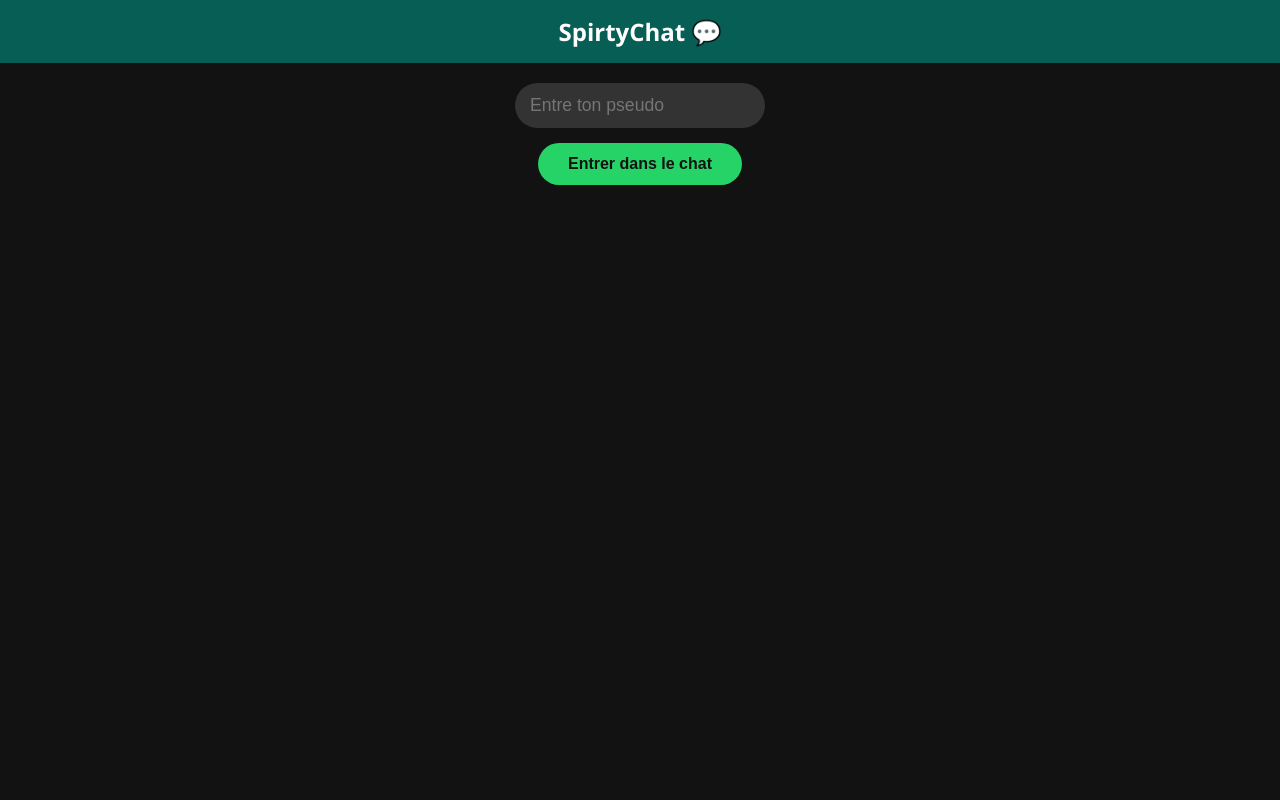
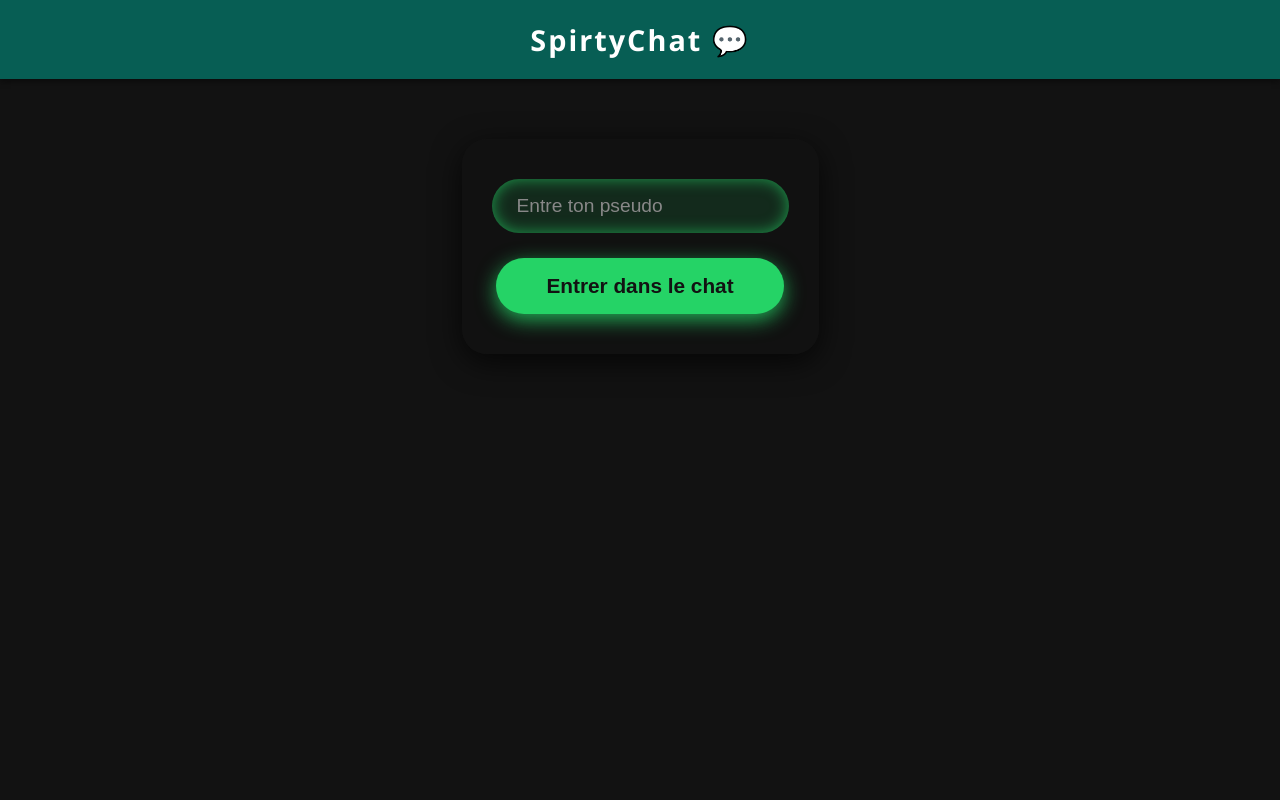
Before and after one commit to Ghostery69/Bottttt, a Flask app: page / in a window 1280 px wide. Run offline with Flask 3, Linux system fonts and the light colour scheme.

Commit message:
Update index.html

```diff
--- a/templates/index.html
+++ b/templates/index.html
@@ -5,137 +5,247 @@
 <meta name="viewport" content="width=device-width, initial-scale=1" />
 <title>SpirtyChat Modern UX 💬</title>
 <style>
-  /* Reset simple */
+  /* Reset & base */
   * {
     box-sizing: border-box;
   }
   body {
     margin: 0; padding: 0;
+    height: 100vh;
     background: #121212;
     font-family: 'Segoe UI', Tahoma, Geneva, Verdana, sans-serif;
-    color: #fff;
+    color: #eee;
     display: flex;
     flex-direction: column;
-    height: 100vh;
+    overflow: hidden;
   }
+
+  /* Header */
   header {
     background: #075E54;
-    padding: 15px 20px;
-    font-size: 1.5rem;
+    padding: 20px;
+    font-size: 1.8rem;
     font-weight: 700;
     text-align: center;
-    box-shadow: 0 2px 4px rgb(0 0 0 / 0.3);
+    color: #fff;
+    letter-spacing: 2px;
+    box-shadow: 0 3px 6px rgba(0,0,0,0.4);
+    user-select: none;
   }
+
+  /* Chat container global */
   #chat-container {
     flex: 1;
     display: flex;
     flex-direction: column;
-    padding: 10px;
-    overflow: hidden;
-    background: #222;
+    background: #121212;
   }
+
+  /* Zone des messages */
   #messages {
     flex: 1;
     overflow-y: auto;
-    padding-right: 10px;
+    padding: 16px 20px;
+    display: flex;
+    flex-direction: column;
+    gap: 12px;
+    scrollbar-width: thin;
+    scrollbar-color: #25d36633 transparent;
   }
+  #messages::-webkit-scrollbar {
+    width: 8px;
+  }
+  #messages::-webkit-scrollbar-thumb {
+    background-color: #25d366aa;
+    border-radius: 10px;
+  }
+  #messages::-webkit-scrollbar-track {
+    background: transparent;
+  }
+
   /* Bulles messages */
   .message {
-    max-width: 75%;
-    padding: 12px 16px;
-    margin: 8px 0;
-    border-radius: 20px;
-    position: relative;
-    word-wrap: break-word;
+    max-width: 70%;
+    padding: 14px 20px;
+    border-radius: 30px;
     font-size: 1rem;
     line-height: 1.3;
+    word-wrap: break-word;
+    box-shadow: 0 1px 5px rgba(0,0,0,0.3);
+    position: relative;
+    animation: fadeInUp 0.3s ease forwards;
   }
+
+  /* Animation apparition des messages */
+  @keyframes fadeInUp {
+    from {
+      opacity: 0;
+      transform: translateY(15px);
+    }
+    to {
+      opacity: 1;
+      transform: translateY(0);
+    }
+  }
+
+  /* Messages envoyés par moi */
   .message.me {
     margin-left: auto;
-    background: #25D366; /* Vert WhatsApp */
+    background: linear-gradient(135deg, #25D366, #128C34);
     color: #121212;
     border-bottom-right-radius: 5px;
+    font-weight: 600;
+    box-shadow: 0 5px 15px rgba(37, 211, 102, 0.5);
   }
+
+  /* Messages reçus */
   .message.other {
     margin-right: auto;
-    background: #333;
+    background: #262626;
     color: #eee;
     border-bottom-left-radius: 5px;
+    box-shadow: 0 3px 10px rgba(0, 0, 0, 0.5);
   }
+
+  /* Nom utilisateur au dessus du message */
   .username {
     font-weight: 700;
-    font-size: 0.85rem;
-    margin-bottom: 4px;
+    font-size: 0.8rem;
+    margin-bottom: 6px;
     opacity: 0.7;
+    user-select: none;
   }
 
-  /* Barre d'envoi */
+  /* Zone de saisie */
   #input-area {
     display: flex;
-    padding: 10px 5px;
+    padding: 15px 20px;
     background: #121212;
     border-top: 1px solid #333;
   }
+
   #message-input {
     flex: 1;
-    padding: 12px 15px;
-    font-size: 1rem;
+    font-size: 1.1rem;
+    padding: 14px 20px;
     border-radius: 30px;
     border: none;
     outline: none;
-    background: #333;
+    background: #222;
     color: #eee;
+    box-shadow: inset 0 0 10px #000;
+    transition: background-color 0.3s ease;
   }
+  #message-input::placeholder {
+    color: #888;
+  }
+  #message-input:focus {
+    background-color: #25d36620;
+    box-shadow: inset 0 0 15px #25d366aa;
+  }
+
   #send-btn {
     background: #25D366;
     border: none;
     color: #121212;
     font-weight: 700;
-    padding: 0 20px;
-    margin-left: 10px;
+    padding: 0 25px;
+    margin-left: 15px;
     border-radius: 30px;
     cursor: pointer;
-    transition: background-color 0.3s ease;
+    font-size: 1.1rem;
+    box-shadow: 0 4px 15px #25d366bb;
+    transition: background-color 0.3s ease, transform 0.2s ease;
   }
   #send-btn:hover {
-    background: #128C34;
+    background-color: #128C34;
+    transform: scale(1.05);
+  }
+  #send-btn:active {
+    transform: scale(0.95);
   }
 
-  /* Input pseudo au démarrage */
+  /* Zone pseudo */
   #username-area {
-    background: #121212;
-    padding: 20px;
+    background: #121212dd;
+    padding: 40px 30px;
     text-align: center;
+    border-radius: 25px;
+    box-shadow: 0 8px 30px rgba(0,0,0,0.7);
+    max-width: 400px;
+    margin: 60px auto;
   }
   #username-input {
-    padding: 12px 15px;
-    font-size: 1.1rem;
-    border-radius: 30px;
+    width: 100%;
+    max-width: 320px;
+    padding: 16px 25px;
+    font-size: 1.2rem;
+    border-radius: 40px;
     border: none;
     outline: none;
-    width: 250px;
-    max-width: 80%;
-    margin-bottom: 15px;
     background: #333;
     color: #eee;
+    box-shadow: inset 0 0 12px #000;
+    transition: background-color 0.3s ease;
+    margin-bottom: 25px;
+  }
+  #username-input::placeholder {
+    color: #888;
+  }
+  #username-input:focus {
+    background-color: #25d36620;
+    box-shadow: inset 0 0 15px #25d366aa;
   }
   #username-btn {
     background: #25D366;
     border: none;
     color: #121212;
-    font-weight: 700;
-    padding: 12px 30px;
-    border-radius: 30px;
+    font-weight: 800;
+    padding: 16px 50px;
+    border-radius: 40px;
     cursor: pointer;
-    font-size: 1rem;
+    font-size: 1.3rem;
+    box-shadow: 0 6px 20px #25d366cc;
+    transition: background-color 0.3s ease, transform 0.2s ease;
   }
   #username-btn:hover {
     background: #128C34;
+    transform: scale(1.07);
+  }
+  #username-btn:active {
+    transform: scale(0.95);
   }
 
+  /* Responsive - mobile */
+  @media (max-width: 480px) {
+    header {
+      font-size: 1.4rem;
+      padding: 15px 10px;
+    }
+    #username-area {
+      padding: 30px 20px;
+      max-width: 90%;
+      margin: 40px auto;
+    }
+    #username-input {
+      font-size: 1rem;
+      padding: 12px 18px;
+    }
+    #username-btn {
+      font-size: 1.1rem;
+      padding: 14px 40px;
+    }
+    #message-input {
+      font-size: 1rem;
+      padding: 12px 15px;
+    }
+    #send-btn {
+      font-size: 1rem;
+      padding: 0 20px;
+      margin-left: 10px;
+    }
+  }
 </style>
-</head>
-<body>
 
 <header>SpirtyChat 💬</header>
 
@@ -256,4 +366,4 @@
 </script>
 
 </body>
-  </html>
+</html>
```
